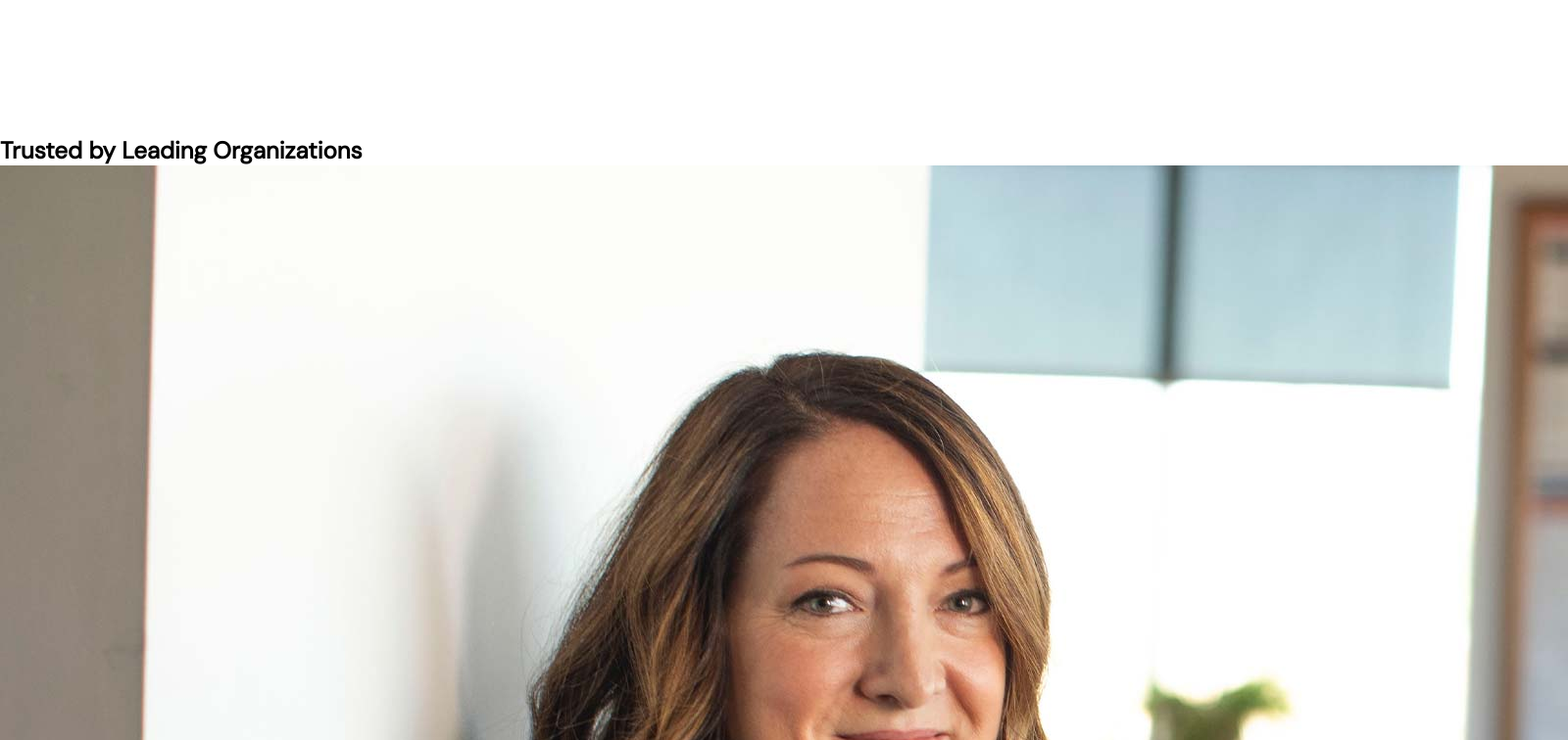
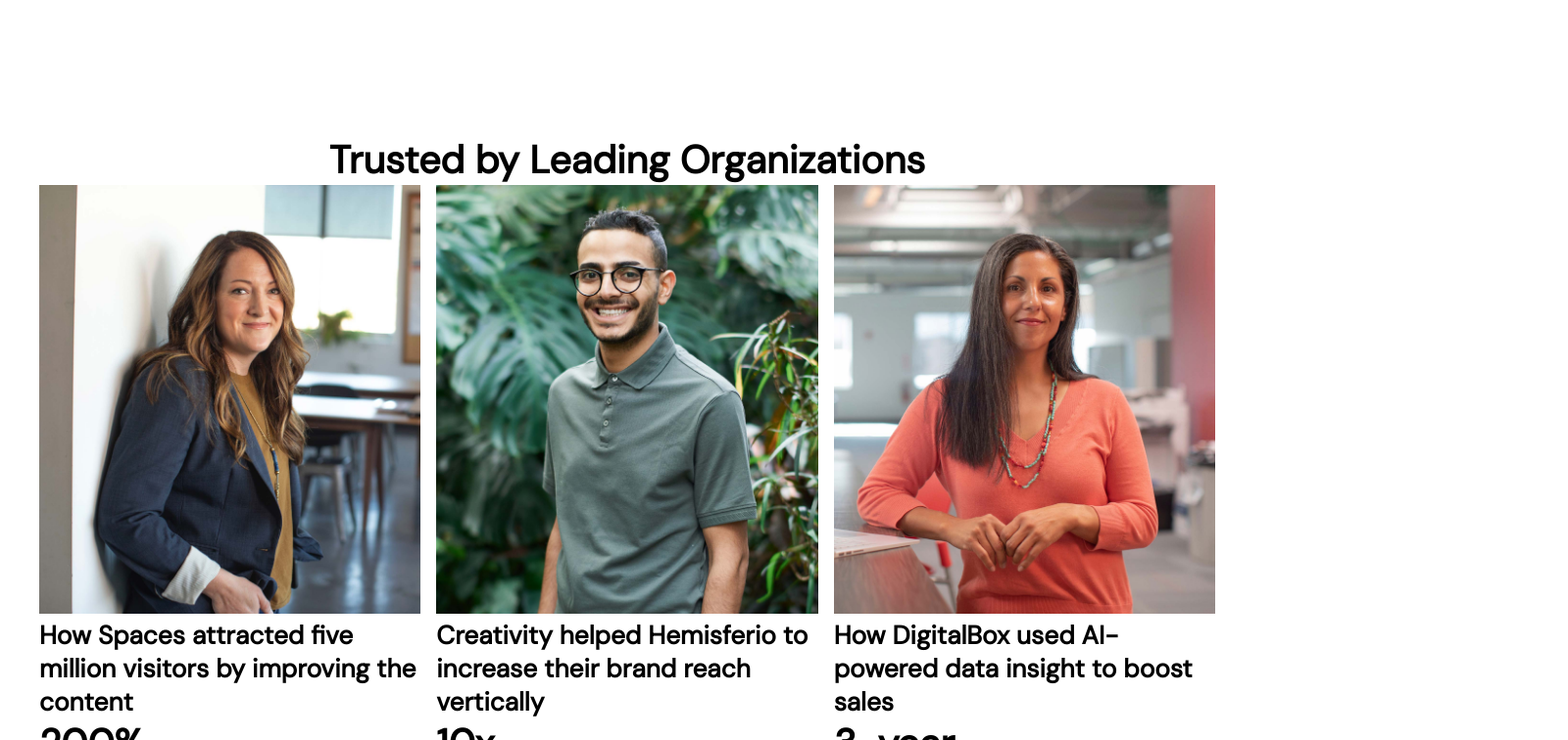
Before and after one commit to StefanoDeCapitani/proj-html-vuejs, a Vue app: page / in a window 1280 px wide. Shown: the part 2980-3736 px from the top of the page at 98% size, 1600 px wide, since content can reach past the window. Built offline with nearby package versions, Linux system fonts and the light colour scheme.

Commit message:
Case Studies component created

```diff
--- a/src/components/CaseStudies.vue
+++ b/src/components/CaseStudies.vue
@@ -1,28 +1,37 @@
 <template>
   <div class="container">
-    <h2 class="text-xxl">Trusted by Leading Organizations</h2>
+    <h2 class="text-xxl text-center">Trusted by Leading Organizations</h2>
     <div class="row-cols-3">
       <div class="col">
-        <img src="../assets/img/case-studies-1.jpg" alt="Case Study 1" />
-        <p class="text-xl">
+        <ArcticleCard
+          imgSrc="../assets/img/case-studies-1.jpg"
+          imgAlt="Case Study 1"
+          arcticleHref="#"
+        >
           How Spaces attracted five million visitors by improving the content
-        </p>
+        </ArcticleCard>
         <p class="text-xxl">200%</p>
         <p>Higher revenue from digital</p>
       </div>
       <div class="col">
-        <img src="../assets/img/case-studies-4.jpg" alt="Case Study 2" />
-        <p class="text-xl">
+        <ArcticleCard
+          imgSrc="../assets/img/case-studies-4.jpg"
+          imgAlt="Case Study 2"
+          arcticleHref="#"
+        >
           Creativity helped Hemisferio to increase their brand reach vertically
-        </p>
+        </ArcticleCard>
         <p class="text-xxl">10x</p>
         <p>Sales increase with the same ad spend</p>
       </div>
       <div class="col">
-        <img src="../assets/img/case-studies-6.jpg" alt="Case Study 3" />
-        <p class="text-xl">
+        <ArcticleCard
+          imgSrc="../assets/img/case-studies-6.jpg"
+          imgAlt="Case Study 3"
+          arcticleHref="#"
+        >
           How DigitalBox used AI-powered data insight to boost sales
-        </p>
+        </ArcticleCard>
         <p class="text-xxl">3-year</p>
         <p>Partnership with Avada Consultant</p>
       </div>
@@ -32,9 +41,15 @@
 </template>
 
 <script>
+import ArcticleCard from "./ArcticleCard.vue";
 export default {
   name: "CaseStudies",
+  components: {
+    ArcticleCard,
+  },
 };
 </script>
 
-<style></style>
+<style scoped lang="scss">
+@import "../assets/styles/utilities";
+</style>
```
